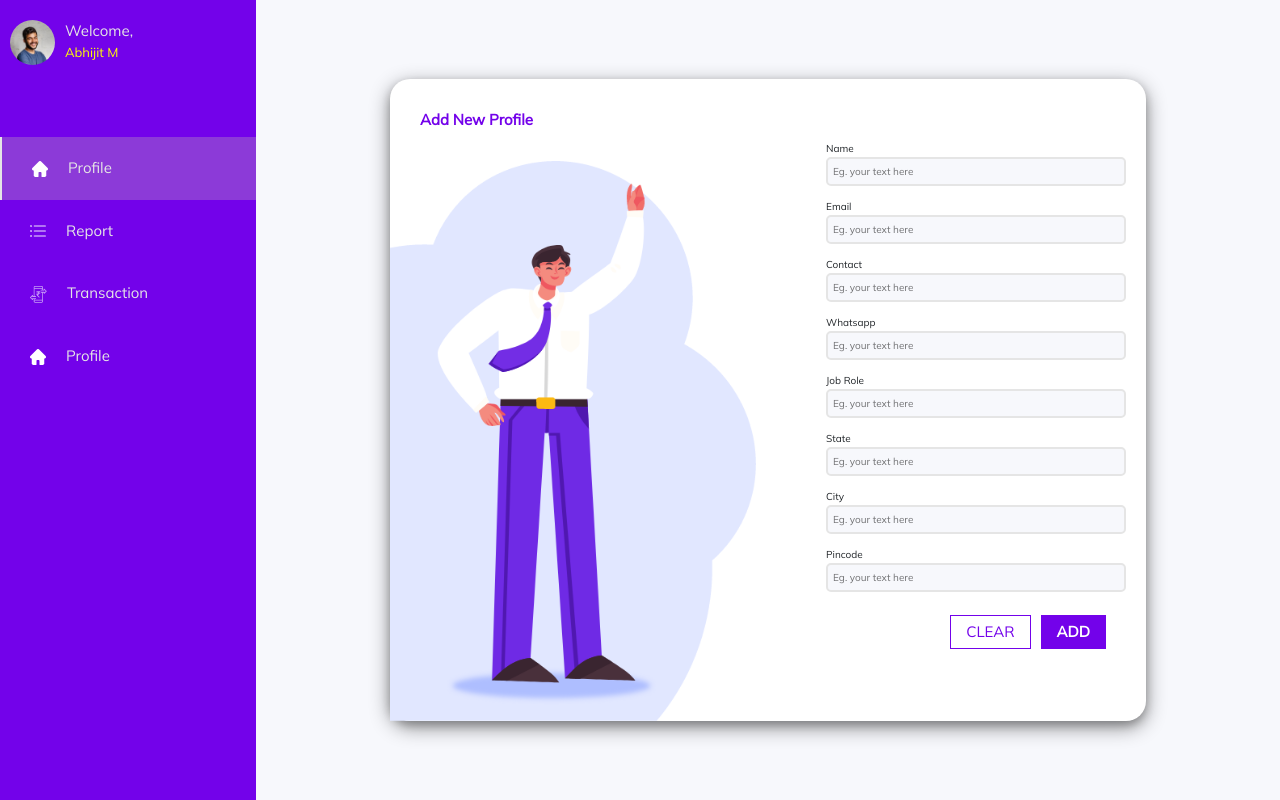
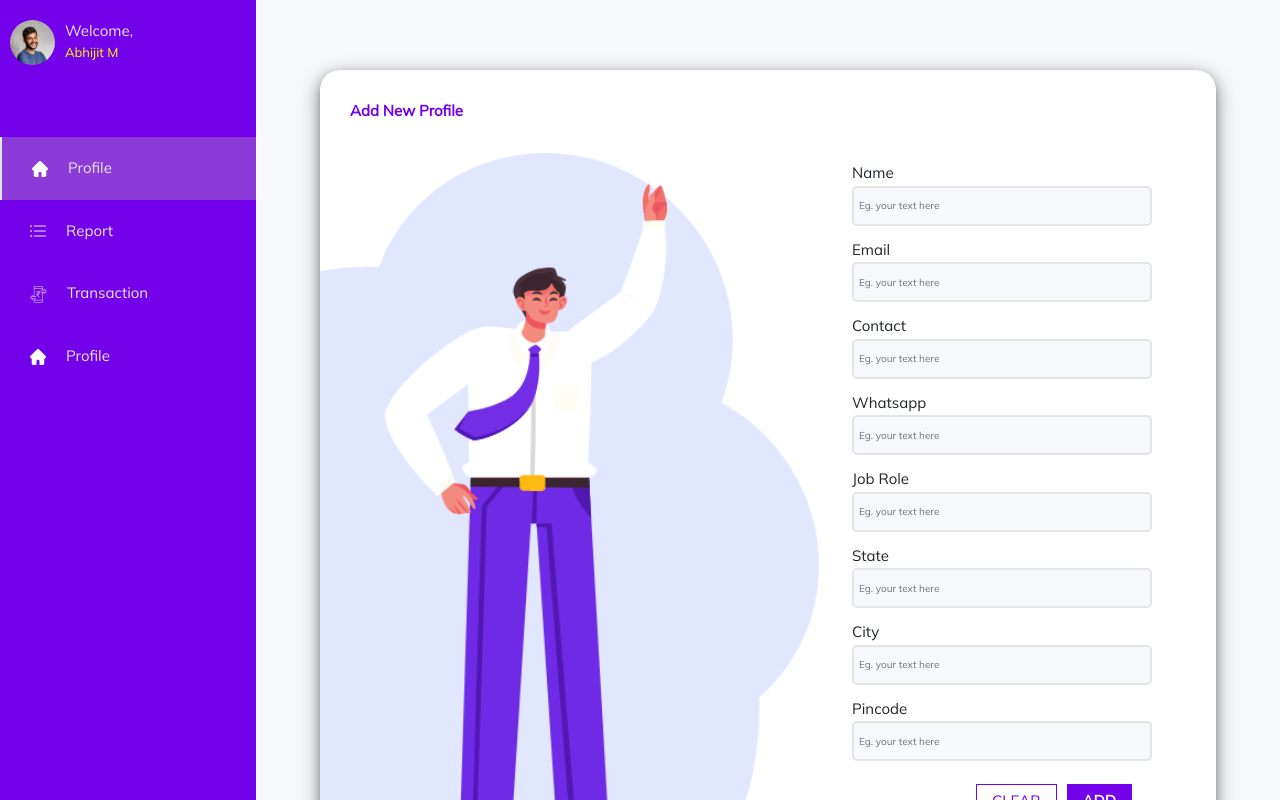
Before and after one commit to mayurpaunipagar/taskmo-manpower-dashboard-assign4, a React (Create React App) app: page / in a window 1280 px wide. Both pictures are taken after a click on the button "LOGIN". Shown: the top 800 px of the page. Built offline with nearby package versions, Linux system fonts and the light colour scheme.

Commit message:
myNewProfile Style sync with xd

```diff
--- a/src/component/myNewProfile/style.css
+++ b/src/component/myNewProfile/style.css
@@ -13,8 +13,7 @@
   display: flex;
   justify-content: center;
   align-items: center;
-  height: 100vh;
-  background-color: #f7f8fc;
+  height: auto;  background-color: #f7f8fc;
 }
 .my-new-profile-form-container {
   /* margin: 50px; */
@@ -24,12 +23,15 @@
   background-color: white;
   display: flex;
   flex-direction: row;
-  justify-content: center;
+  justify-content: space-between;
   align-items: center;
+  width: 70vw;
+  margin: 70px 0px;
 }
 
 .my-new-profile-img {
-  height: 70vh;
+  height: 60vw;
+  padding: 0px 0px 5px 0px;
 }
 @media (max-width: 900px) {
   .my-new-profile-img {
@@ -44,10 +46,10 @@
 .my-form {
   display: flex;
   flex-direction: column;
-  margin-left: 70px;
-  margin-right: 20px;
+  margin-right: 5vw;
 }
 .profile-input-field {
+  height: 40px;
   width: 300px;
   outline: none;
   padding: 5px;
@@ -58,7 +60,7 @@
   margin-bottom: 3px;
 }
 .profile-input-label {
-  font-size: 10px;
+  font-size: 15px;
   margin-top: 10px;
   margin-bottom: 1px;
 }
```
